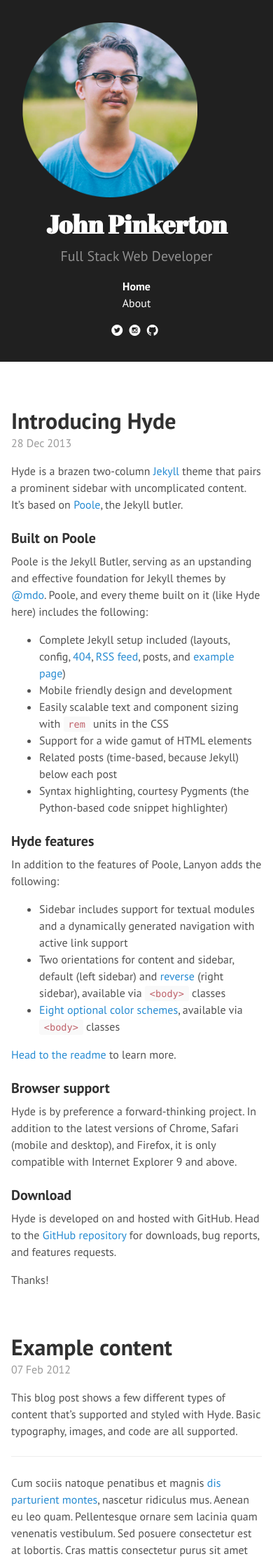
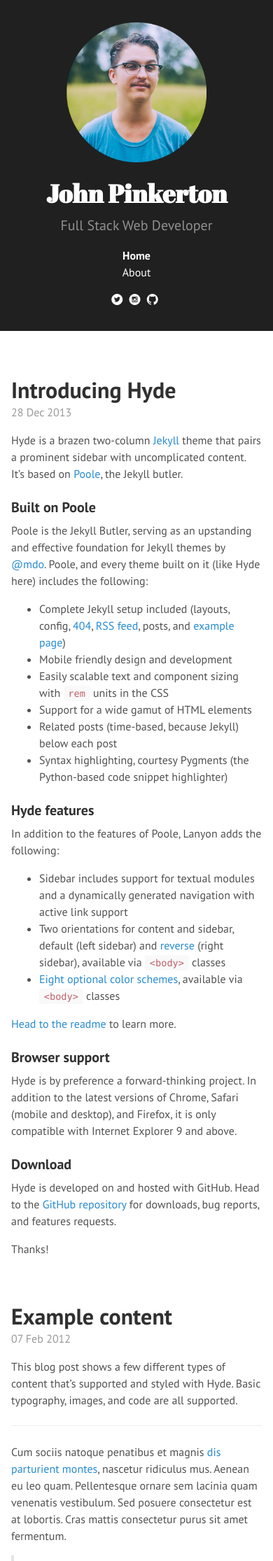
Before and after one commit to johnthepink/johnthepink.github.io, a Jekyll site: the page built from index.html, in a window 390 px wide. Shown: the top 2231 px of the page at 70% size. Built offline with Jekyll 4.4.1, drawn with Linux system fonts in a browser that asks for light colours; Markdown is read by kramdown in place of the engine named in the settings; the list of posts is cut into pages by our own code.

Commit message:
adjust image for mobile

```diff
--- a/public/css/style.sass
+++ b/public/css/style.sass
@@ -9,6 +9,11 @@
       img
         height: 250px
         width: 250px
+        @media (max-width: 927px)
+          height: 200px
+          width: 200px
+        @media (max-width: 767px)
+          display: inline
 
     .icon-social
       padding-right: 5px
```
